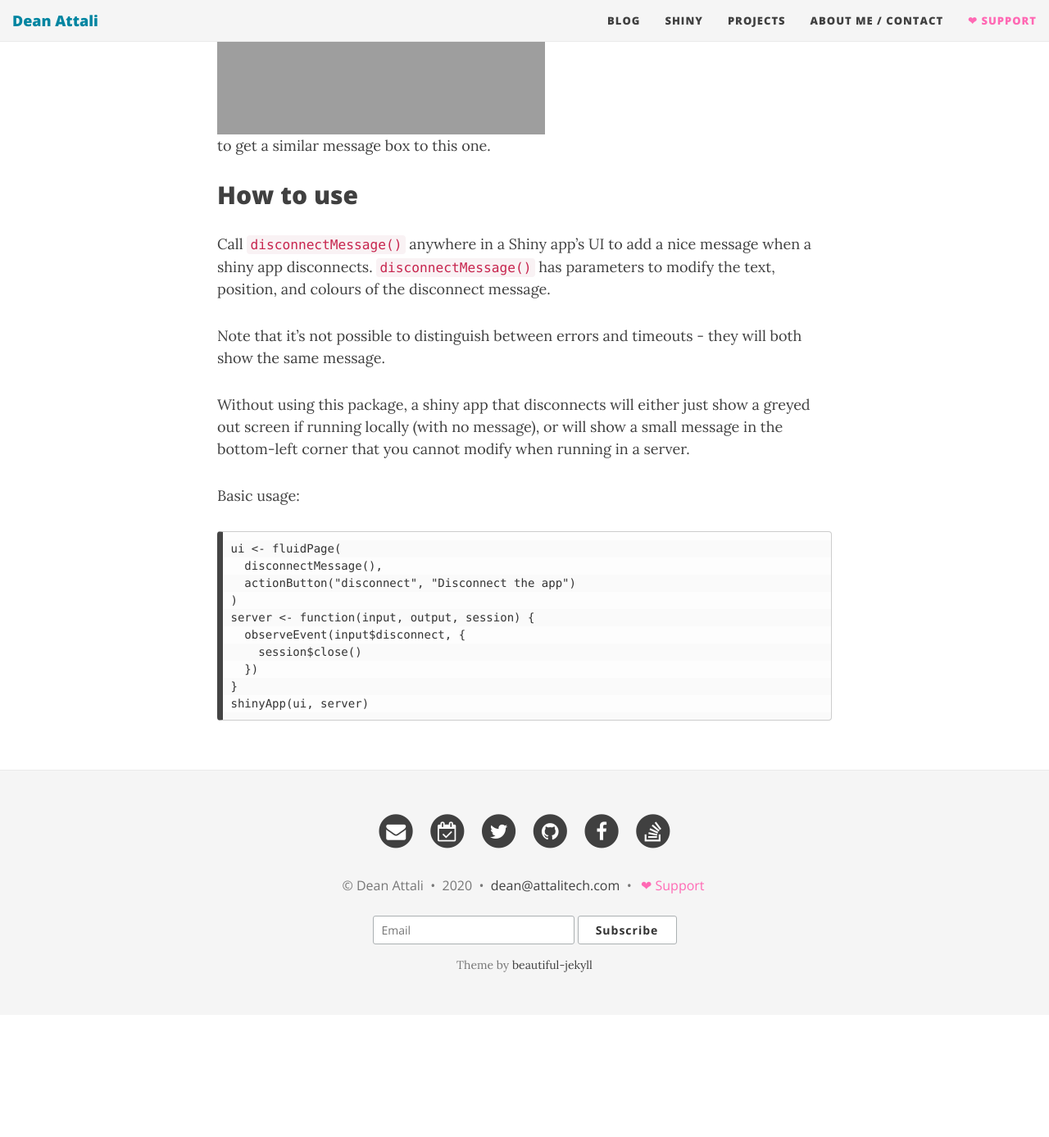
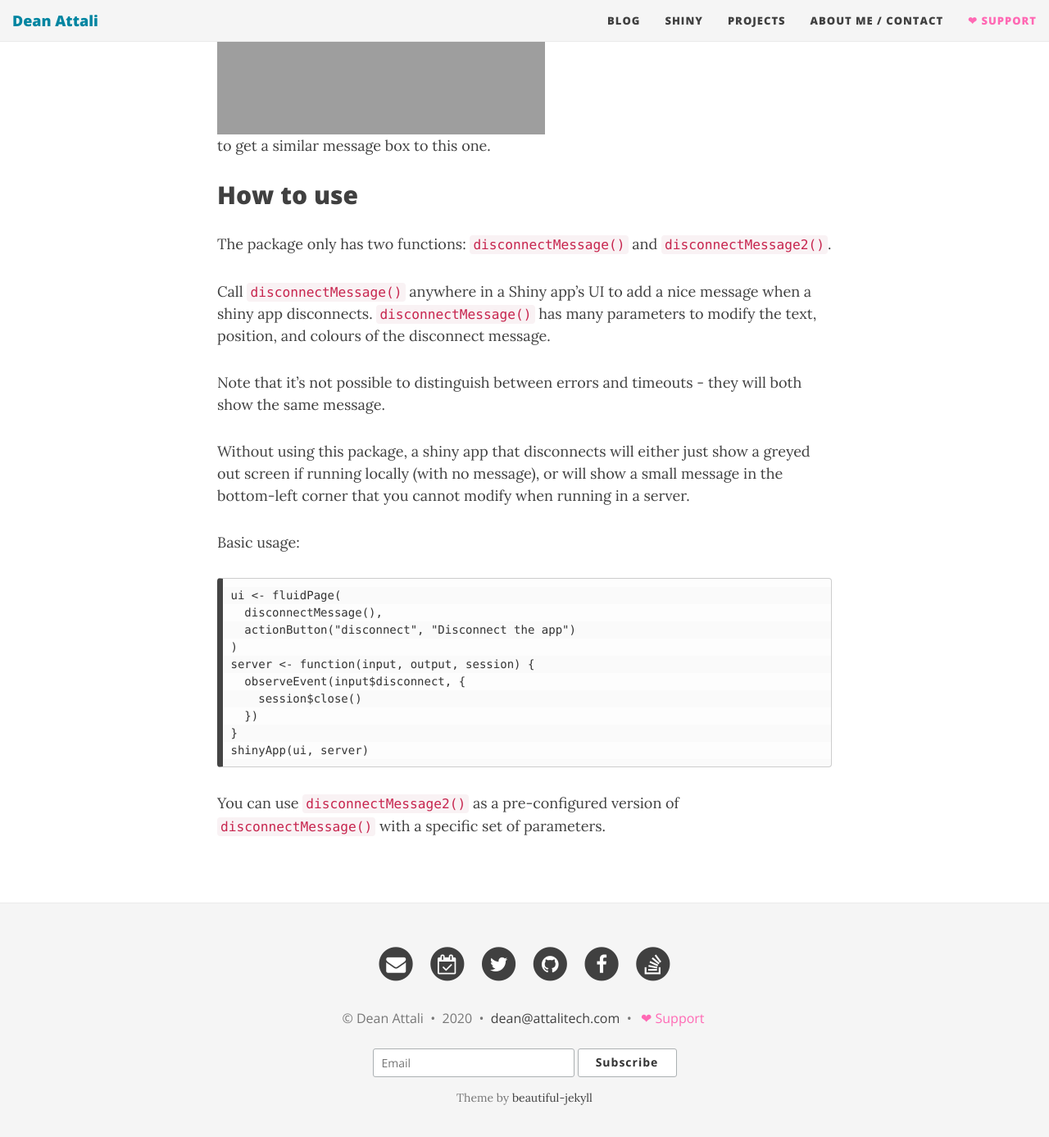
Before and after one commit to daattali/daattali.github.io, a Jekyll site: the page built from notblog/2020-07-28-shinydisconnect-package.md, in a window 1280 px wide and 1400 px high, scrolled down 4009 px. Shown: the top 1387 px of the window at 82% size. Built offline with Jekyll 4.4.1, drawn with Linux system fonts in a browser that asks for light colours; nearby versions of some CDN libraries; before the commit the page ends 5247 px from its top, so only the background shows below that.

Commit message:
Update 2020-07-28-shinydisconnect-package.md

````diff
--- a/notblog/2020-07-28-shinydisconnect-package.md
+++ b/notblog/2020-07-28-shinydisconnect-package.md
@@ -64,7 +64,9 @@ You can also use `disconnectMessage2()` to get a similar message box to this one
 
 ## How to use {#usage}
 
-Call `disconnectMessage()` anywhere in a Shiny app's UI to add a nice message when a shiny app disconnects. `disconnectMessage()` has parameters to modify the text, position, and colours of the disconnect message.
+The package only has two functions: `disconnectMessage()` and `disconnectMessage2()`.
+
+Call `disconnectMessage()` anywhere in a Shiny app's UI to add a nice message when a shiny app disconnects. `disconnectMessage()` has many parameters to modify the text, position, and colours of the disconnect message.
 
 Note that it's not possible to distinguish between errors and timeouts - they will both show the same message.
 
@@ -84,3 +86,5 @@ server <- function(input, output, session) {
 }
 shinyApp(ui, server)
 ```
+
+You can use `disconnectMessage2()` as a pre-configured version of `disconnectMessage()` with a specific set of parameters.
````
